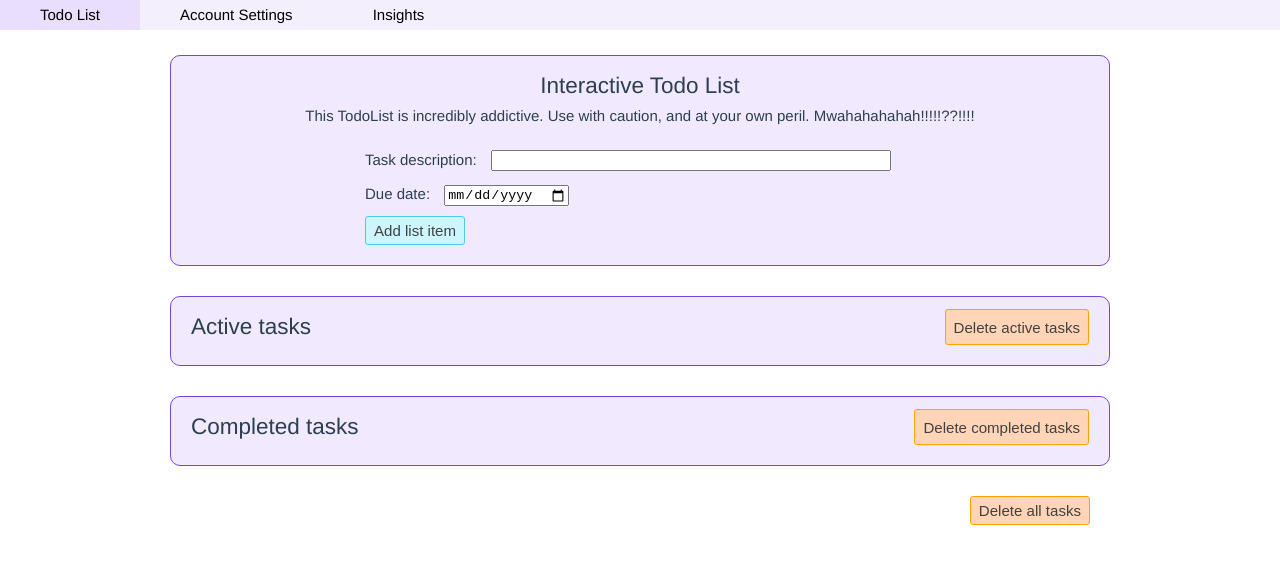
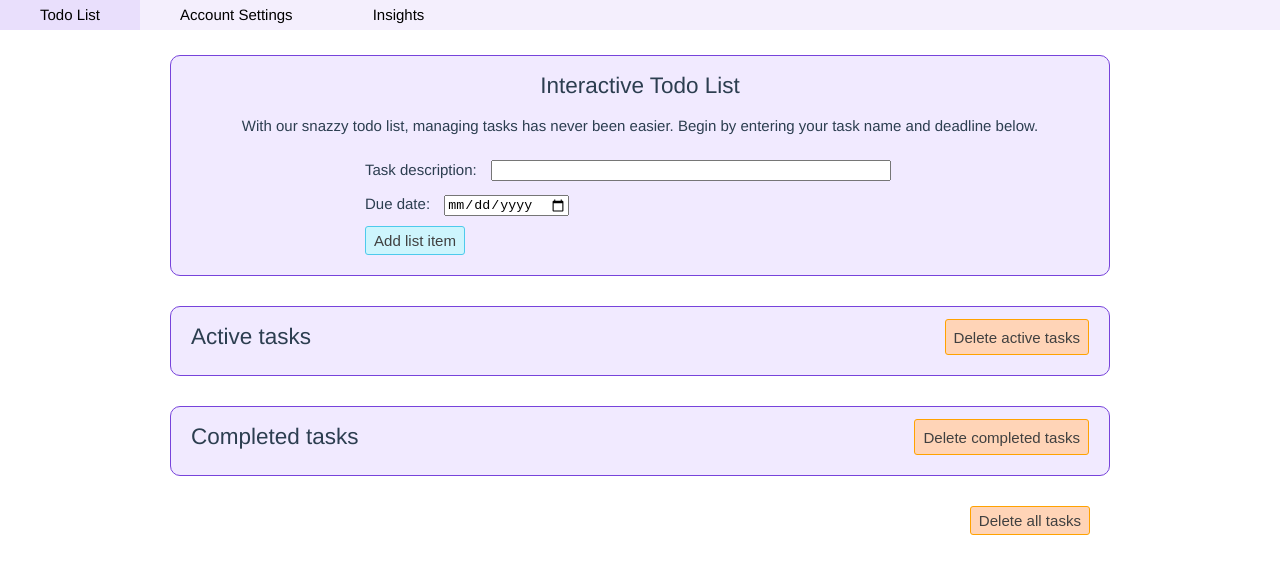
Before and after one commit to yuning-dev/21-todo-list-vue, a Vue app in the folder apps/to-do-list/: page / in a window 1280 px wide. Shown: the top 574 px of the page. Built offline with nearby package versions, Linux system fonts and the light colour scheme.

Commit message:
small adjustments to text

```diff
--- a/apps/to-do-list/src/pages/Account/InsightSettings/InsightSettings.vue
+++ b/apps/to-do-list/src/pages/Account/InsightSettings/InsightSettings.vue
@@ -1,4 +1,6 @@
-<template></template>
+<template>
+Placeholder
+</template>
 <script>
 export default {
     name: 'InsightSettings'
--- a/apps/to-do-list/src/pages/Account/SecuritySettings/SecuritySettings.vue
+++ b/apps/to-do-list/src/pages/Account/SecuritySettings/SecuritySettings.vue
@@ -1,5 +1,5 @@
 <template>
-Security settings hyah
+Placeholder
 </template>
 
 <script>
--- a/apps/to-do-list/src/pages/Insights/Insights.vue
+++ b/apps/to-do-list/src/pages/Insights/Insights.vue
@@ -1,6 +1,6 @@
 <template>
     <div :class="$style.wrapper">
-        Hi, I'm insightful
+        Placeholder
     </div>
 
 </template>
--- a/apps/to-do-list/src/pages/TodoList/TodoList.css
+++ b/apps/to-do-list/src/pages/TodoList/TodoList.css
@@ -82,6 +82,7 @@ body {
 
 .title {
     text-align: center;
+    padding-bottom: 10px;
 }
 
 .intro {
--- a/apps/to-do-list/src/pages/TodoList/TodoList.vue
+++ b/apps/to-do-list/src/pages/TodoList/TodoList.vue
@@ -5,8 +5,7 @@
                 Interactive Todo List
             </h1>
             <p :class="$style.intro">
-                This TodoList is incredibly addictive. Use with caution,
-                and at your own peril. Mwahahahahah!!!!!??!!!!
+                With our snazzy todo list, managing tasks has never been easier. Begin by entering your task name and deadline below.
             </p>
             <div :class="$style.addItemContainer">
                 <label>
```
